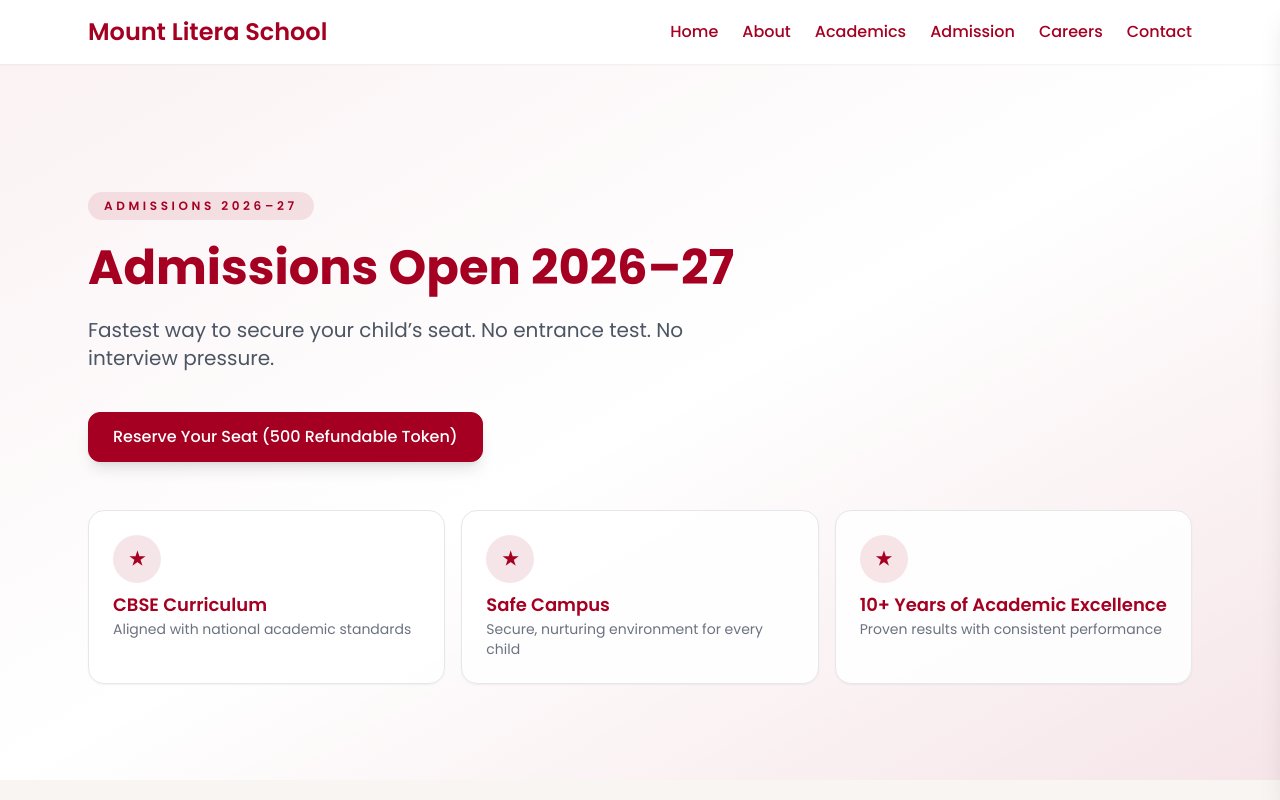
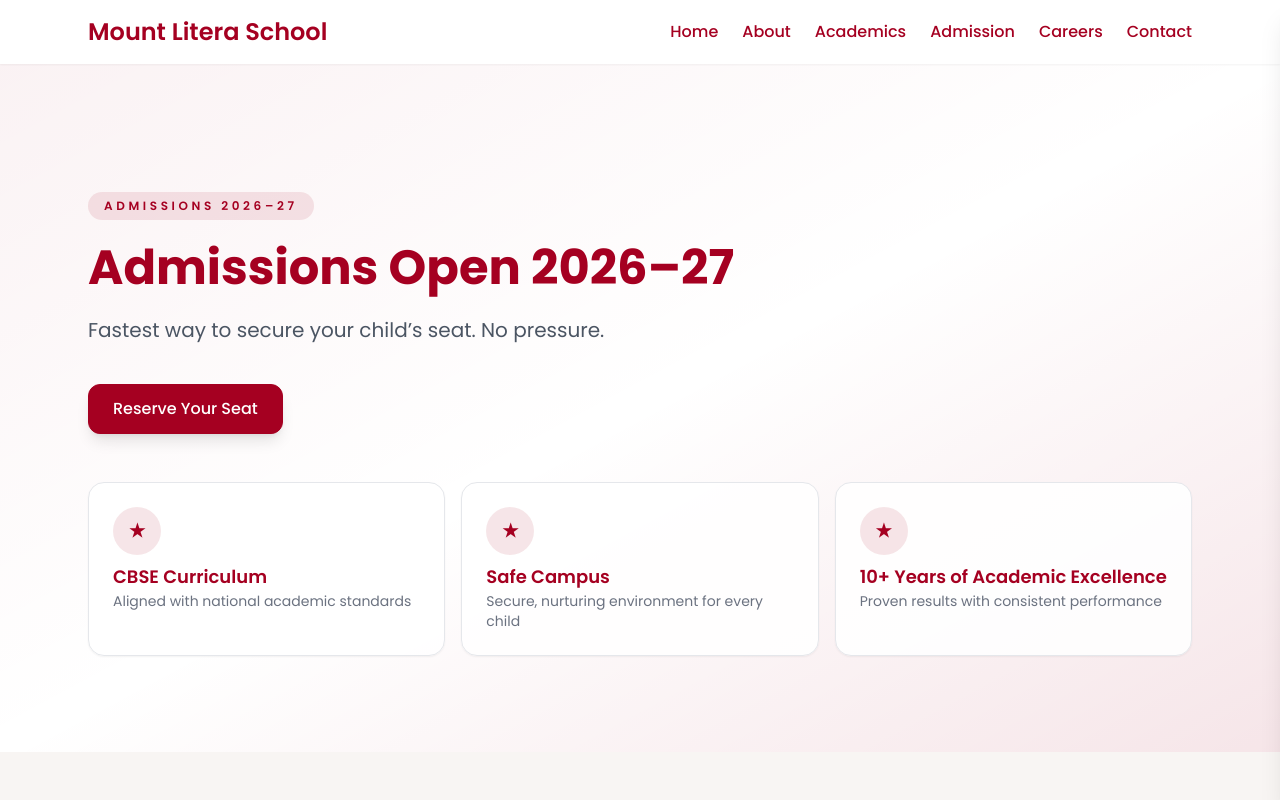
Before and after one commit to imagicity-stack/Mount-Litera-Website, a Next.js app: page /admissions in a window 1280 px wide. Shown: the top 800 px of the page. Built offline with nearby package versions, Linux system fonts and the light colour scheme.

Commit message:
Simplify admissions message and button text

```diff
--- a/components/admissions/Hero.jsx
+++ b/components/admissions/Hero.jsx
@@ -32,7 +32,7 @@ export default function Hero({ onCtaClick }) {
             Admissions Open 2026–27
           </h1>
           <p className="text-lg md:text-xl text-gray-600 max-w-2xl mx-auto md:mx-0">
-            Fastest way to secure your child’s seat. No entrance test. No interview pressure.
+            Fastest way to secure your child’s seat. No pressure.
           </p>
           <div className="flex flex-col sm:flex-row sm:items-center gap-3 justify-center md:justify-start pt-4">
             <button
@@ -40,7 +40,7 @@ export default function Hero({ onCtaClick }) {
               onClick={handleClick}
               className="px-6 py-3 rounded-xl bg-cardinal text-white font-medium shadow-lg transition hover:bg-white hover:text-cardinal hover:shadow-xl border border-cardinal"
             >
-              Reserve Your Seat (500 Refundable Token)
+              Reserve Your Seat
             </button>
           </div>
         </div>
```
